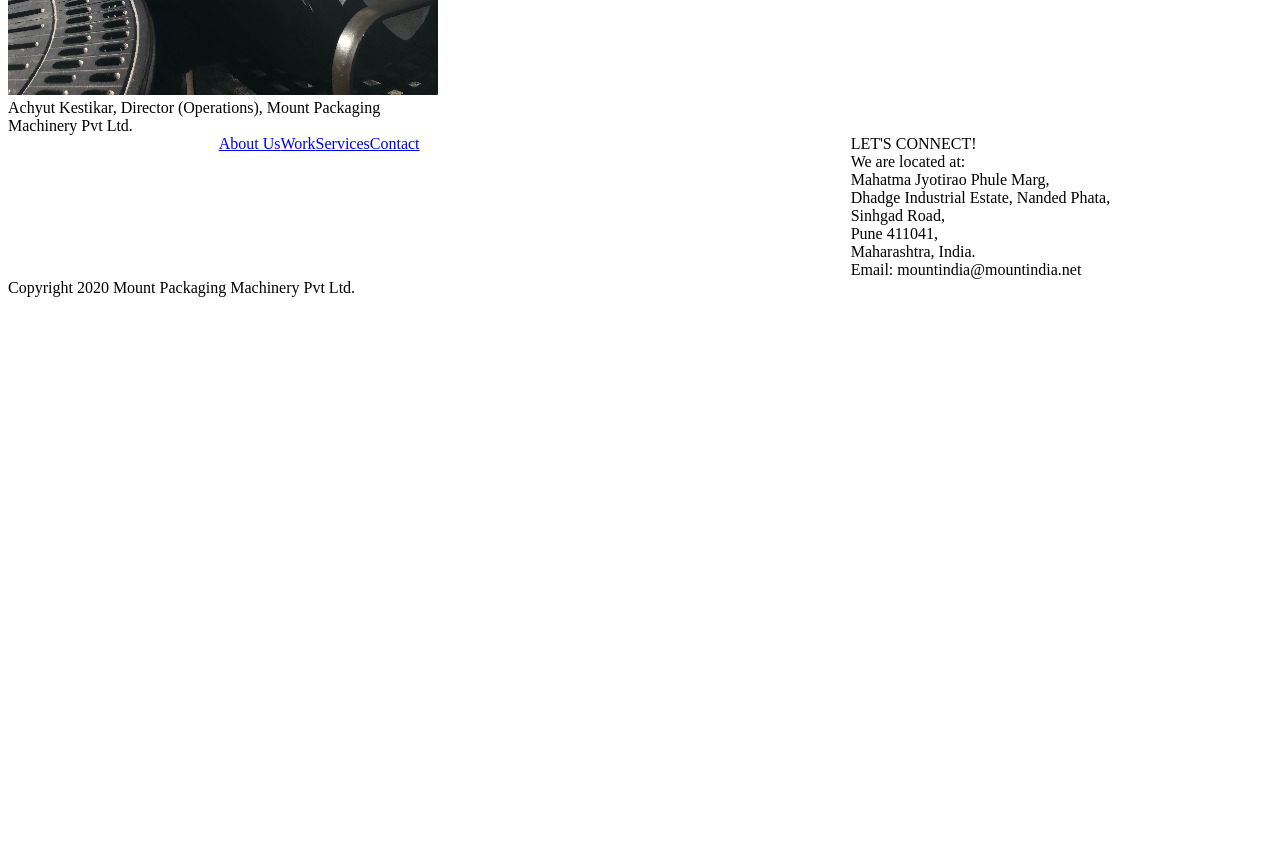
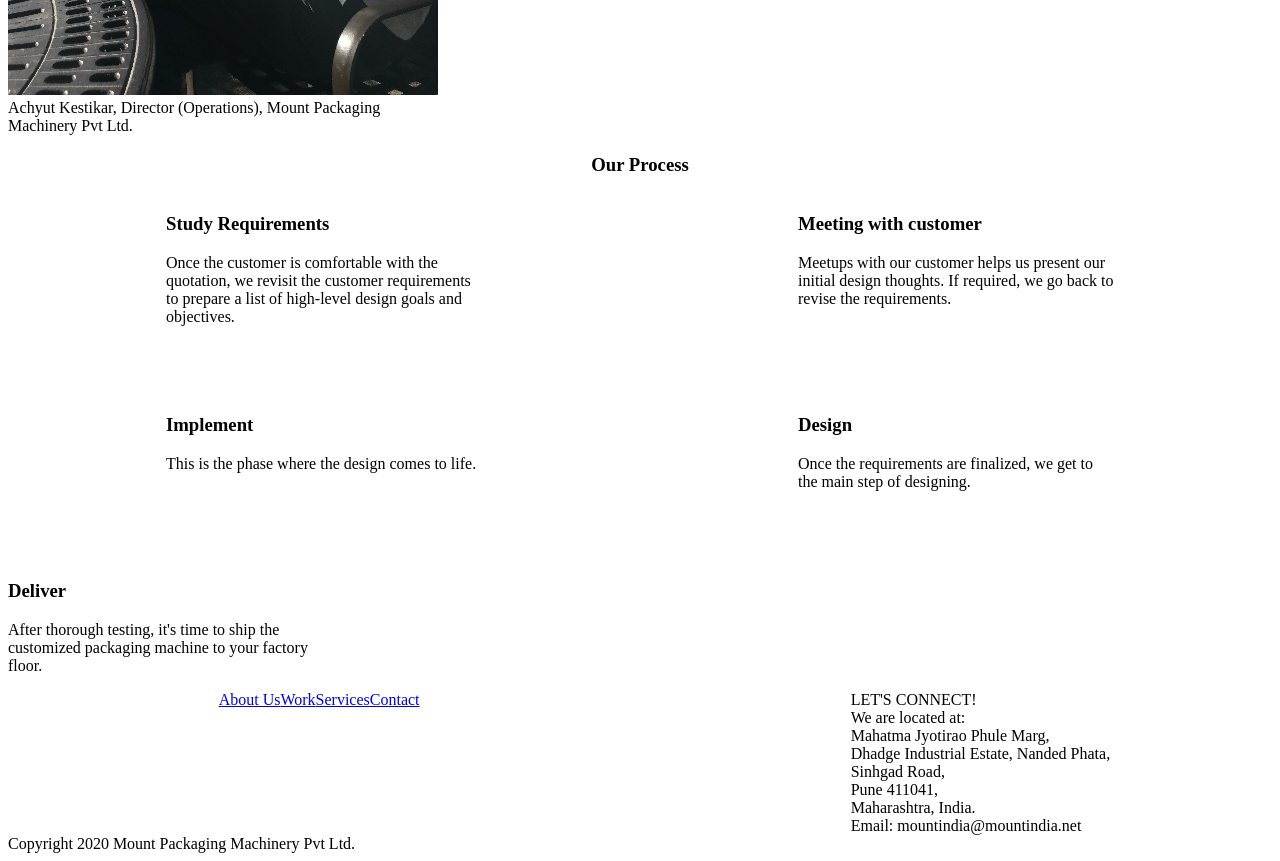
Before and after one commit to pkestikar/mountPackaging, a React app: page /about-us in a window 1280 px wide. Shown: the part 640-1501 px from the top of the page. Before the commit the page ends 945 px from the top, so only its background shows below. Built offline with nearby package versions, Linux system fonts and the light colour scheme.

Commit message:
updates on the about us page

```diff
--- a/app/pages/AboutUsPage/index.js
+++ b/app/pages/AboutUsPage/index.js
@@ -1,8 +1,27 @@
 import React from 'react';
 import Container from '@material-ui/core/Container';
 import Grid from '@material-ui/core/Grid';
+import Icon from 'Components/Icon';
+import {MQMaxMedium, MQMinMedium, MQMinLarge} from "../../utilities/DeviceQueries";
 
 const AboutUsPage = (props) => {
+
+    const ProcessComposer = (props) => {
+        return (
+            <div className="process-info-wrapper">
+                <h3>{props.processTitle}</h3>
+                <p>
+                    {props.processDescription}
+                </p>
+                {props.showMobileArrow &&
+                <MQMaxMedium>
+                    <img src="/images/about-us/down-arrow.png" alt="down-arrow" />
+                </MQMaxMedium>
+                }
+            </div>
+        )
+    }
+
     return (
         <Container className="mp--about-us-page-container" disableGutters>
             <Grid container className={'mp--page-title'}>
@@ -35,6 +54,77 @@ const AboutUsPage = (props) => {
                     </p>
                 </Grid>
             </Grid>
+            <Grid container className={'mp--our-process-container'} justify={'center'} alignItems={'center'}>
+                <h3>Our Process</h3>
+                <Grid container justify={'center'}>
+                    <Grid item md={3}>
+                        <ProcessComposer
+                            processTitle={'Study Requirements'}
+                            processDescription={'Once the customer is comfortable with the quotation, we revisit the customer requirements to prepare a list of high-level design goals and objectives.'}
+                            showMobileArrow
+                        />
+                    </Grid>
+                    <MQMinLarge>
+                        <Grid item md={3} className={'arrow-wrapper__desktop'}>
+                            <img src="/images/about-us/right-arrow.png" alt="right-arrow" />
+                        </Grid>
+                    </MQMinLarge>
+                    <Grid item md={3}>
+                        <ProcessComposer
+                            processTitle={'Meeting with customer'}
+                            processDescription={'Meetups with our customer helps us present our initial design thoughts. If required, we go back to revise the requirements.'}
+                            showMobileArrow
+                        />
+                    </Grid>
+                </Grid>
+
+                <MQMinLarge>
+                    <Grid container justify={'flex-end'} className={'arrow-wrapper__desktop'}>
+                        <Grid item md={3}>
+                            <img src={'/images/about-us/down-arrow.png'} alt={'down-arrow'} />
+                        </Grid>
+                    </Grid>
+                </MQMinLarge>
+
+                <Grid container justify={'center'}>
+                    <Grid item md={3}>
+                        <ProcessComposer
+                            processTitle={'Implement'}
+                            processDescription={'This is the phase where the design comes to life.'}
+                            showMobileArrow
+                        />
+                    </Grid>
+                    <MQMinLarge>
+                        <Grid item md={3} className={'arrow-wrapper__desktop'}>
+                            <img src="/images/about-us/left-arrow.png" alt="left-arrow" />
+                        </Grid>
+                    </MQMinLarge>
+                    <Grid item md={3}>
+                        <ProcessComposer
+                            processTitle={'Design'}
+                            processDescription={'Once the requirements are finalized, we get to the main step of designing.'}
+                            showMobileArrow
+                        />
+                    </Grid>
+                </Grid>
+
+                <MQMinLarge>
+                    <Grid container justify={'flex-start'} className={'arrow-wrapper__desktop'}>
+                        <Grid item md={3}>
+                            <img src={'/images/about-us/down-arrow.png'} alt={'down-arrow'} />
+                        </Grid>
+                    </Grid>
+                </MQMinLarge>
+
+                <Grid container>
+                    <Grid item md={3}>
+                        <ProcessComposer
+                            processTitle={'Deliver'}
+                            processDescription={`After thorough testing, it's time to ship the customized packaging machine to your factory floor.`}
+                        />
+                    </Grid>
+                </Grid>
+            </Grid>
         </Container>
     )
 };
--- a/app/pages/AboutUsPage/style.scss
+++ b/app/pages/AboutUsPage/style.scss
@@ -34,4 +34,13 @@
       padding: 0;
     }
   }
+
+  .mp--our-process-container {
+    background: var(--navy-blue);
+    .arrow-wrapper__desktop {
+      display: flex;
+      justify-content: center;
+      align-items: center;
+    }
+  }
 }
--- a/package.json
+++ b/package.json
@@ -11,9 +11,9 @@
     "buildAssets": "rimraf ./dist/app.css && gulp buildAssets",
     "watchAssets": "rimraf ./dist/app.css && gulp watchAssets",
     "dev": "concurrently npm:watchJs npm:watchAssets",
-    "start": "concurrently npm:startJs npm:watchJs npm:watchAssets",
+    "startOld": "concurrently npm:startJs npm:watchJs npm:watchAssets",
     "build": "concurrently npm:buildJs npm:buildAssets",
-    "startTemp": "concurrently npm:startJs npm:watchJs"
+    "start": "concurrently npm:startJs npm:watchJs"
   },
   "repository": {
     "type": "git",
```
Also changed, not shown: dist/app.css, images/about-us/down-arrow.png (added), images/about-us/left-arrow.png (added), images/about-us/right-arrow.png (added), 1 other file.
